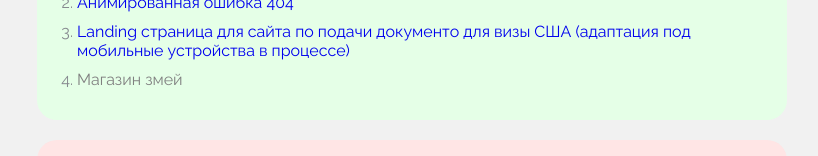
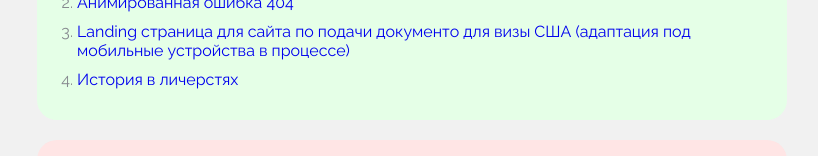
Before and after one commit to FrowningCat/Business_card_website, a plain HTML site: page index.html in a window 1280 px wide. Shown: the part 584-740 px from the top of the page, without its empty margins (228-1046 px from the left). Drawn offline with Linux system fonts and the light colour scheme.

Commit message:
new link

```diff
--- a/index.html
+++ b/index.html
@@ -67,7 +67,11 @@
                         >
                     </li>
                     <li>
-                        <a href="" target="_blank">Магазин змей</a>
+                        <a
+                            href="https://history-in-personalities.vercel.app/"
+                            target="_blank"
+                            >История в личерстях</a
+                        >
                     </li>
                 </ol>
             </div>
```
